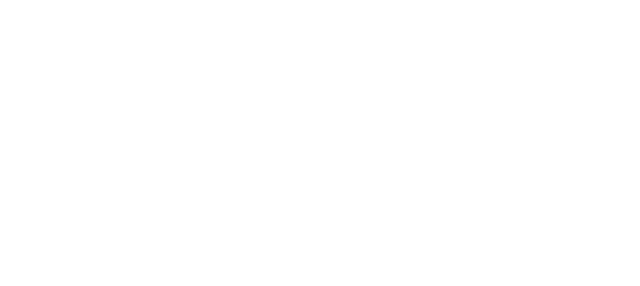
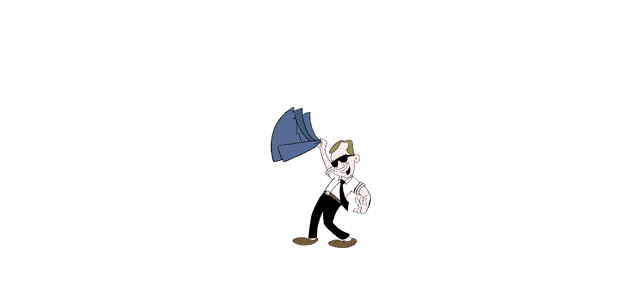
Before and after one commit to alexharris/websiteforthisartshow, a plain HTML site: page index.html in a window 1280 px wide. Shown: the whole page, without its empty margins (313-953 px from the left). Drawn offline with Linux system fonts and the light colour scheme.

Commit message:
add coat image and css

```diff
--- a/index.html
+++ b/index.html
@@ -5,13 +5,25 @@
         <title>Website for this artshow</title>
         <meta name="description" content="">
         <meta name="viewport" content="width=device-width">
+        <style>
+
+            body {
+                margin-top: 100px;
+            }
+
+            .main-image {
+                margin: 0 auto;
+                text-align: center;
+            }
+
+        </style>
     </head>
     <body>
         <!--[if lt IE 7]>
             <p class="chromeframe">You are using an <strong>outdated</strong> browser. Please <a href="http://browsehappy.com/">upgrade your browser</a> or <a href="http://www.google.com/chromeframe/?redirect=true">activate Google Chrome Frame</a> to improve your experience.</p>
         <![endif]-->
         <div class="main-image">
-            <img src="" />
+            <img src="coat.gif" />
         </div>
     </body>
 </html>
```
Also changed, not shown: coat.gif (added).
